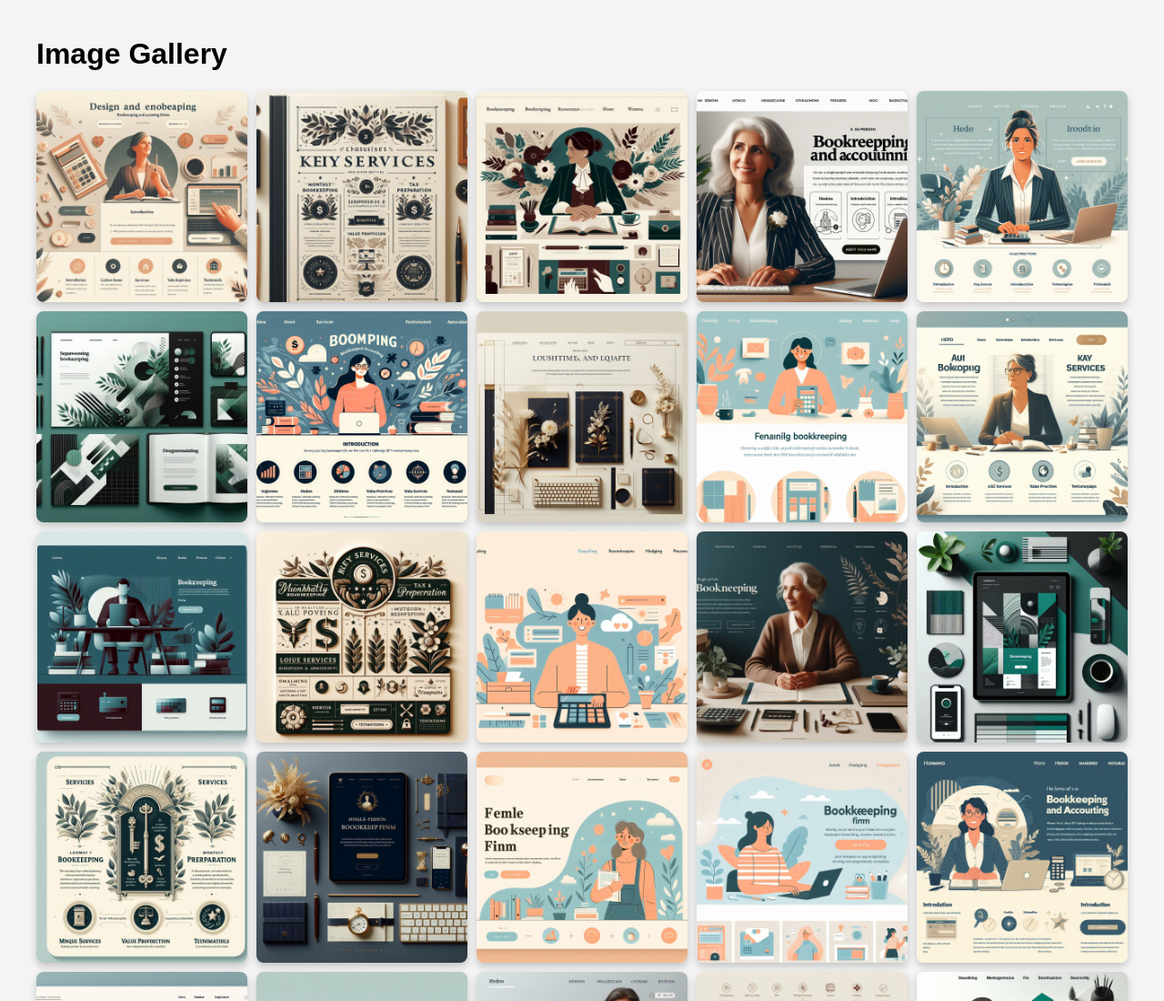
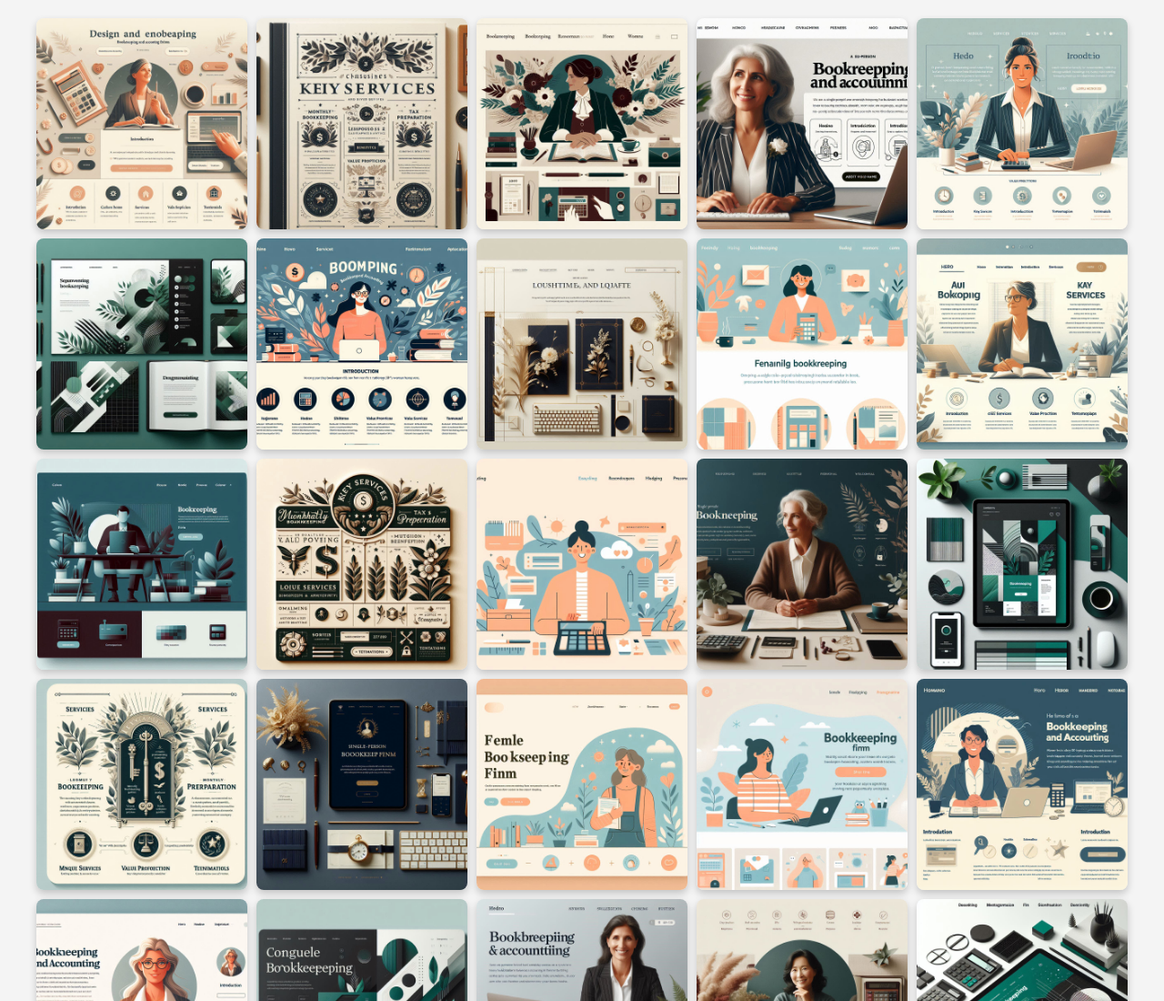
Before and after one commit to SmithName/image-gallery, a plain HTML site: page index.html in a window 1280 px wide. Shown: the top 1100 px of the page at 91% size. Drawn offline with Linux system fonts and the light colour scheme.

Commit message:
Update index.html

```diff
--- a/index.html
+++ b/index.html
@@ -76,7 +76,7 @@
 </head>
 <body>
     <div class="container">
-        <h1>Image Gallery</h1>
+
          <div class="gallery">
             <img src="_0ccac421-02ab-4a2f-a4ab-a298ef12c00c.jpg" alt="Image 1" onclick="showModal(this.src)">
             <img src="_179afe35-48dc-4705-9e18-3178d116feda.jpg" alt="Image 2" onclick="showModal(this.src)">
```
